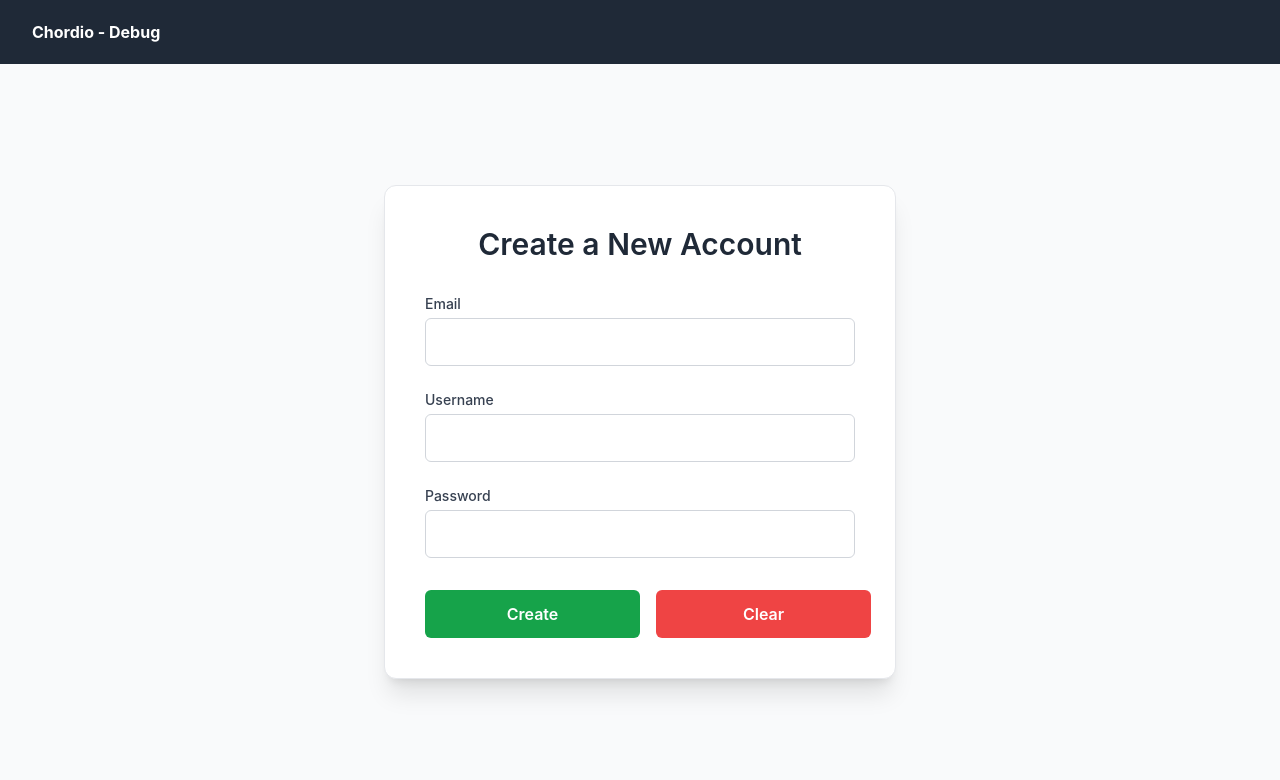
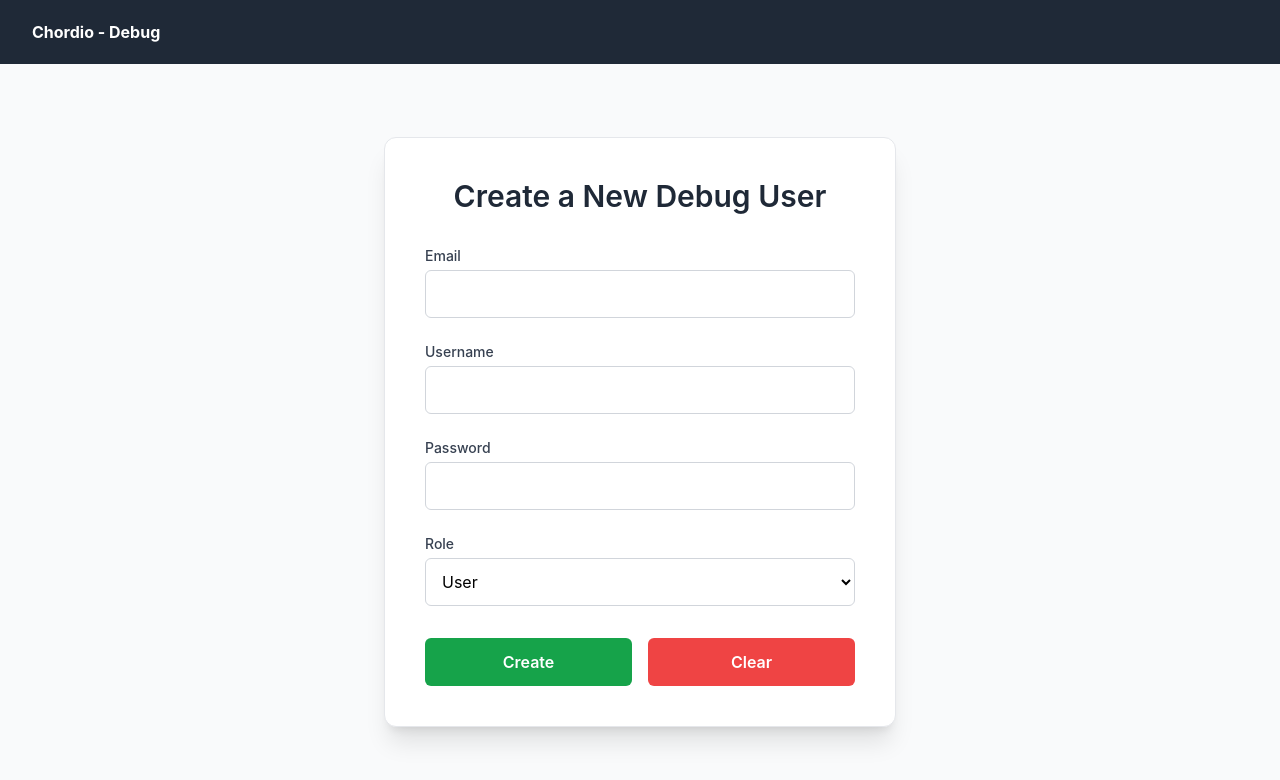
Before and after one commit to Codelade/chordio-ui, a React (Create React App) app: page /admin in a window 1280 px wide. Shown: the top 780 px of the page. Built offline with nearby package versions, Linux system fonts and the light colour scheme.

Commit message:
Added functionality to create new users using form.

```diff
--- a/src/components/DebugCreateUser.js
+++ b/src/components/DebugCreateUser.js
@@ -1,22 +1,52 @@
-import React from "react";
+import React, { useState } from "react";
+import DebugUserService from "../services/DebugUserService";
 
 const DebugCreateUser = () => {
+  const [user, setUser] = useState({
+    email: "",
+    userName: "",
+    password: "",
+    role: "",
+  });
+
+  const handleChange = (e) => {
+    setUser({ ...user, [e.target.name]: e.target.value });
+  };
+
+  const createUser = (e) => {
+    e.preventDefault();
+    DebugUserService.createUser(user)
+      .then((response) => console.log(response))
+      .catch((error) => console.log(error));
+  };
+
+  const handleClear = () => {
+    setUser({
+      email: "",
+      userName: "",
+      password: "",
+      role: "USER",
+    });
+  };
+
   return (
     <div className="min-h-[calc(100vh-4rem)] flex items-center justify-center bg-gray-50 px-4">
       <div className="w-full max-w-md md:max-w-lg bg-white shadow-xl rounded-xl p-6 md:p-10 border border-gray-200">
         <h1 className="text-2xl md:text-3xl font-semibold text-gray-800 text-center mb-8">
-          Create a New Account
+          Create a New Debug User
         </h1>
 
-        <form className="flex flex-col gap-6">
+        <form className="flex flex-col gap-6" onSubmit={createUser}>
           {/* Email */}
           <div className="flex flex-col">
             <label className="text-gray-700 text-sm font-medium mb-1">
               Email
             </label>
             <input
+              type="email"
               name="email"
-              type="email"
+              value={user.email}
+              onChange={(e) => handleChange(e)}
               className="h-12 border border-gray-300 rounded-md px-3 focus:outline-none focus:ring-2 focus:ring-blue-500 transition"
             />
           </div>
@@ -27,8 +57,10 @@ const DebugCreateUser = () => {
               Username
             </label>
             <input
+              type="text"
               name="userName"
-              type="text"
+              value={user.userName}
+              onChange={(e) => handleChange(e)}
               className="h-12 border border-gray-300 rounded-md px-3 focus:outline-none focus:ring-2 focus:ring-blue-500 transition"
             />
           </div>
@@ -39,18 +71,46 @@ const DebugCreateUser = () => {
               Password
             </label>
             <input
+              type="password"
               name="password"
-              type="password"
+              value={user.password}
+              onChange={(e) => handleChange(e)}
               className="h-12 border border-gray-300 rounded-md px-3 focus:outline-none focus:ring-2 focus:ring-blue-500 transition"
             />
           </div>
 
+          {/* Role Dropdown */}
+          <div className="flex flex-col">
+            <label className="text-gray-700 text-sm font-medium mb-1">
+              Role
+            </label>
+            <select
+              name="role"
+              value={user.role}
+              onChange={(e) => handleChange(e)}
+              className="h-12 border border-gray-300 rounded-md px-3 bg-white focus:outline-none focus:ring-2 focus:ring-blue-500 transition"
+            >
+              <option value="USER">User</option>
+              <option value="MODERATOR">Moderator</option>
+              <option value="ADMINISTRATOR">Administrator</option>
+              <option value="DEVELOPER">Developer</option>
+            </select>
+          </div>
+
           {/* Buttons */}
           <div className="flex flex-col md:flex-row md:justify-between gap-4 pt-2">
-            <button className="w-full md:w-1/2 flex-none h-12 bg-green-600 text-white rounded-md font-semibold hover:bg-green-700 transition">
+            <button
+              type="submit"
+              className="w-full md:w-1/2 h-12 bg-green-600 text-white rounded-md font-semibold hover:bg-green-700 transition"
+            >
               Create
             </button>
-            <button className="w-full md:w-1/2 flex-none h-12 bg-red-500 text-white rounded-md font-semibold hover:bg-red-600 transition">
+
+            <button
+              type="button"
+              onClick={handleClear}
+              className="w-full md:w-1/2 h-12 bg-red-500 text-white rounded-md font-semibold hover:bg-red-600 transition"
+            >
               Clear
             </button>
           </div>
--- /dev/null
+++ b/src/services/DebugUserService.js
@@ -0,0 +1,16 @@
+import axios from "axios";
+
+const USER_API_URL = "http://localhost:8080/api/v1/debug/users";
+
+class DebugUserService {
+  createUser(user) {
+    return axios.post(USER_API_URL, user);
+  }
+
+  getUsers() {
+    return axios.get(USER_API_URL);
+  }
+}
+
+const debugUserService = new DebugUserService();
+export default debugUserService;
```
